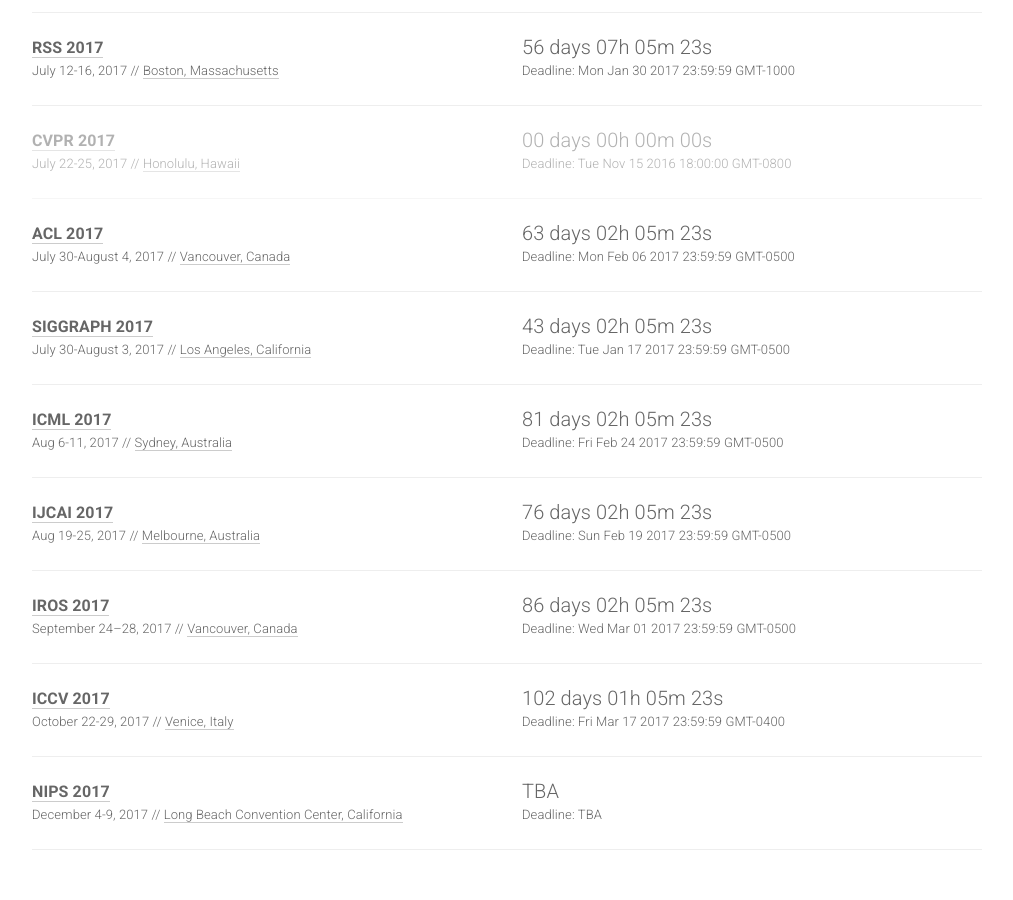
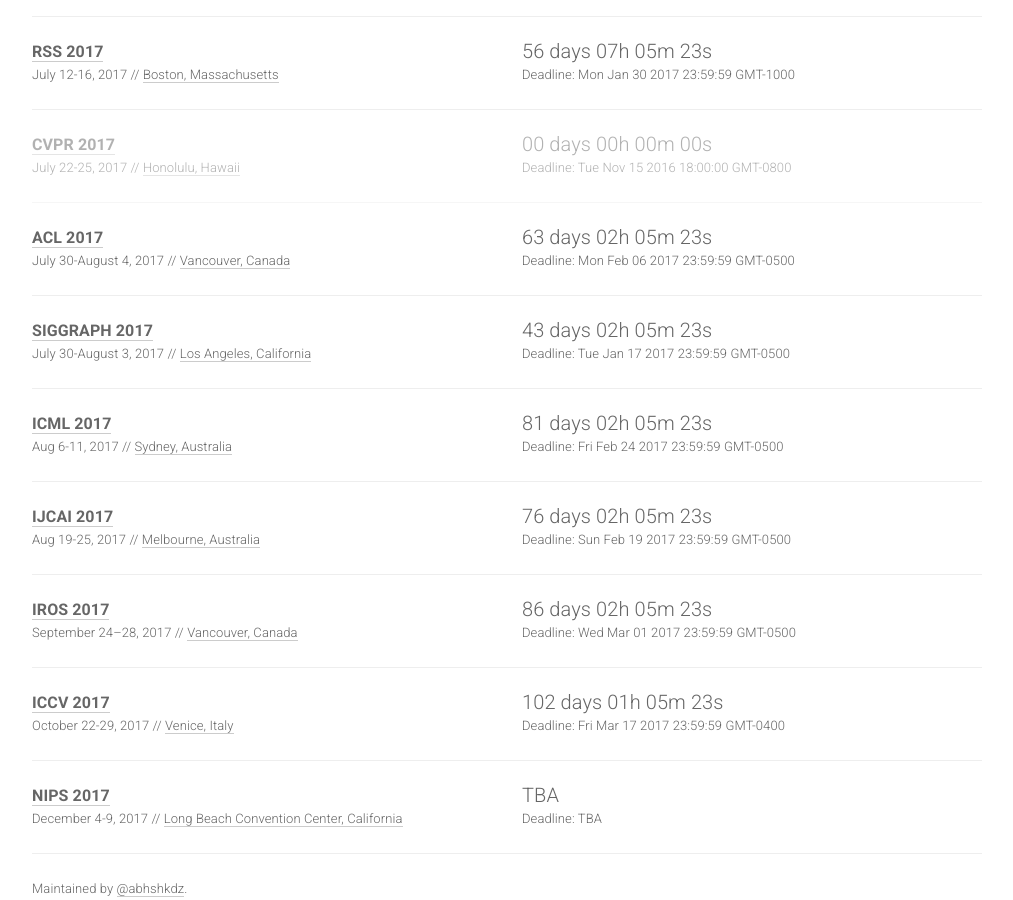
Before and after one commit to paperswithcode/ai-deadlines, a Jekyll site: the page built from index.html, in a window 1280 px wide and 900 px high, scrolled down 930 px. Shown: the whole window, without its empty margins (133-1146 px from the left). Built offline with Jekyll 4.4.1, drawn with Linux system fonts in a browser that asks for light colours; nearby versions of some CDN libraries; comment, search, counter and statistics services are not loaded; before the commit the page ends 1803 px from its top, so only the background shows below that.

```diff
--- a/_layouts/home.html
+++ b/_layouts/home.html
@@ -3,6 +3,11 @@
     <meta charset="utf-8">
     <meta name="viewport" content="width=device-width, initial-scale=1.0">
     <meta http-equiv="X-UA-Compatible" content="IE=edge,chrome=1">
+
+    <meta name="author" content="Abhishek Das">
+    <meta name="keywords" content="yoda, abhshkdz, abhishek das, sdslabs, jekyll, hacker, developer, pianist, iit roorkee, abdasuee, deep learning, computer vision, neural networks, virginia tech, machine learning">
+    <link rel="me" href="//plus.google.com/u/0/100610196494221761914/">
+    <link rel="me" href="//facebook.com/abhshkdz">
 
     <title>{{ site.title }}</title>
     <meta name="description" content="{{ site.description }}">
@@ -16,6 +21,7 @@
 
   </head>
   <body>
+    <div class="top-strip"></div>
     <div class="container">
         <div class="page-header">
             <div class="row">
@@ -48,6 +54,9 @@
           <hr>
         </div>
         {% endfor %}
+        <footer>
+          Maintained by <a href="//abhishekdas.com/">@abhshkdz</a>.
+        </footer>
     </div>
     <script type="text/javascript" charset="utf-8">
     $(function() {
```
Also changed, not shown: README.md.
